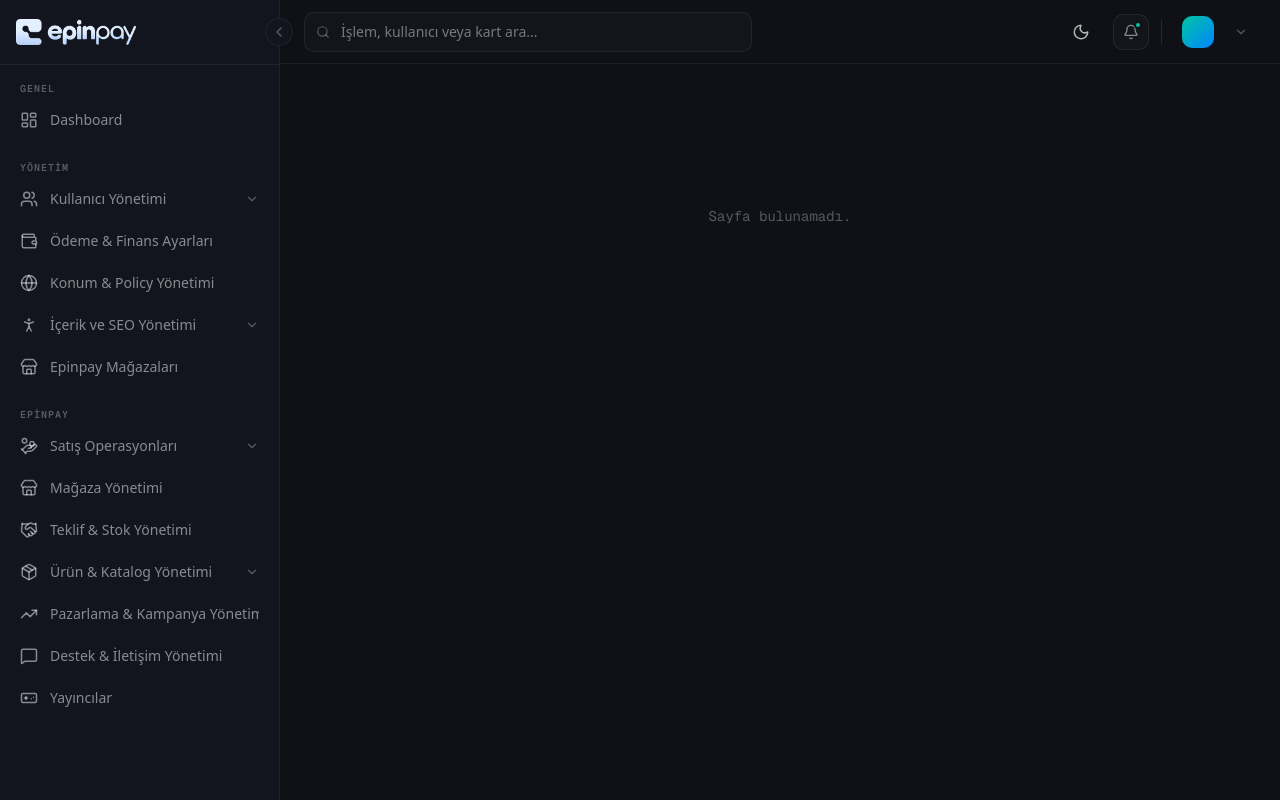
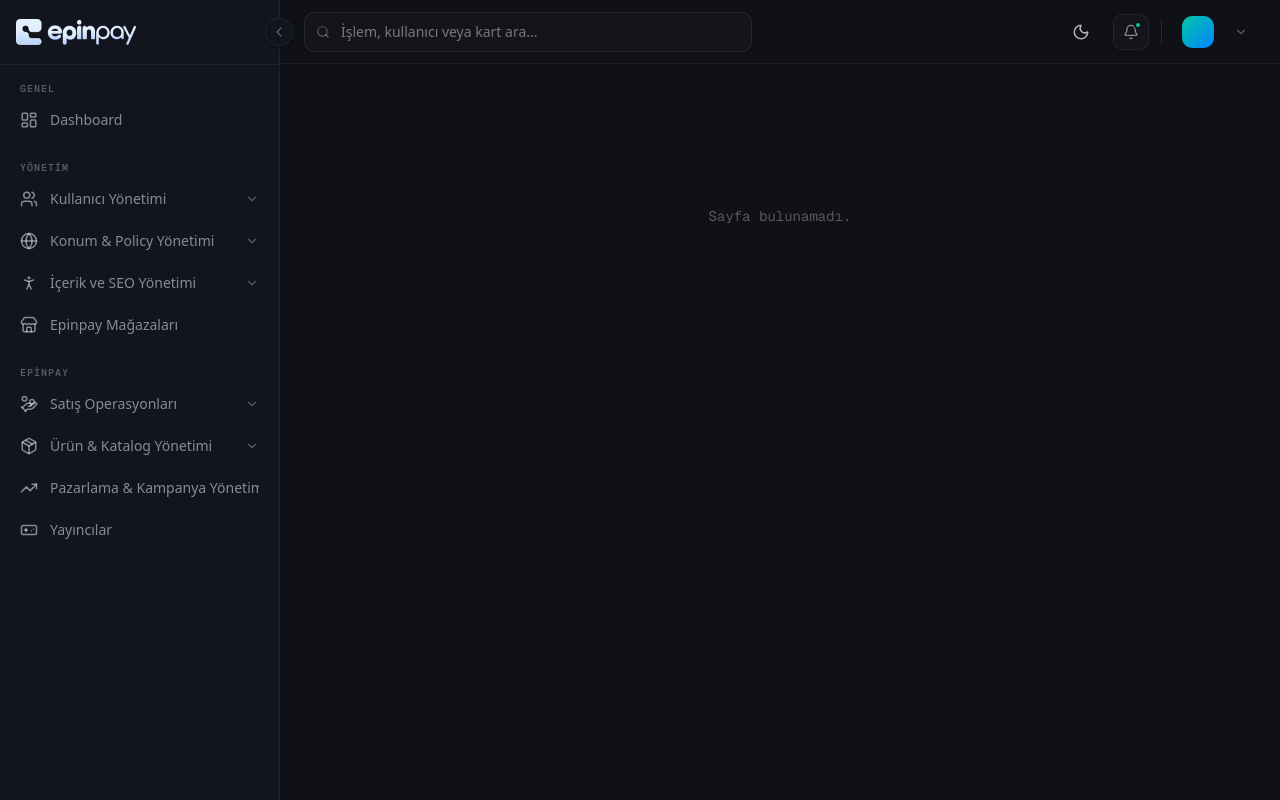
Before and after one commit to epinpay-gv/admin-frontend, a Next.js app: page /hub/1 in a window 1280 px wide. Built offline with nearby package versions, Linux system fonts and the light colour scheme.

Commit message:
revise: nav links

```diff
--- a/src/mocks/hub.ts
+++ b/src/mocks/hub.ts
@@ -50,37 +50,37 @@ export const HUB_PAGES: Record<string, HubPage> = {
       },
     ],
   },
-  "admin/finance": {
-    title: "Ödeme & Finans Ayarları",
-    description: "Ödeme yöntemleri, limitler ve finans politikaları.",
-    cards: [
-      {
-        title: "Ödeme Yöntemleri",
-        description: "Ödeme yöntemlerini ve limit politikalarını yönet.",
-        href: "/admin/finance/payment-methods",
-        icon: CreditCard,
-        color: "#00C6A2",
-      },
-      {
-        title: "Para Birimi & Limitler",
-        description: "KYC limitleri ve para birimi politikalarını yönet.",
-        href: "/admin/finance/limits",
-        icon: Wallet,
-        color: "#0085FF",
-      },
-    ],
-  },
+  // "admin/finance": {
+  //   title: "Ödeme & Finans Ayarları",
+  //   description: "Ödeme yöntemleri, limitler ve finans politikaları.",
+  //   cards: [
+  //     {
+  //       title: "Ödeme Yöntemleri",
+  //       description: "Ödeme yöntemlerini ve limit politikalarını yönet.",
+  //       href: "/admin/finance/payment-methods",
+  //       icon: CreditCard,
+  //       color: "#00C6A2",
+  //     },
+  //     {
+  //       title: "Para Birimi & Limitler",
+  //       description: "KYC limitleri ve para birimi politikalarını yönet.",
+  //       href: "/admin/finance/limits",
+  //       icon: Wallet,
+  //       color: "#0085FF",
+  //     },
+  //   ],
+  // },
   "admin/policy": {
     title: "Konum & Policy Yönetimi",
     description: "Ülke bazlı görünürlük ve policy yönetimi.",
     cards: [
-      {
-        title: "Ürün Görünürlüğü",
-        description: "Ülke bazlı ürün görünürlük ayarları.",
-        href: "/admin/policy/products",
-        icon: Package,
-        color: "#00C6A2",
-      },
+      // {
+      //   title: "Ürün Görünürlüğü",
+      //   description: "Ülke bazlı ürün görünürlük ayarları.",
+      //   href: "/admin/policy/products",
+      //   icon: Package,
+      //   color: "#00C6A2",
+      // },
       {
         title: "Ödeme Yöntemi Görünürlüğü",
         description: "Ülke bazlı ödeme yöntemi ayarları.",
@@ -88,20 +88,20 @@ export const HUB_PAGES: Record<string, HubPage> = {
         icon: CreditCard,
         color: "#0085FF",
       },
-      {
-        title: "Feature Görünürlüğü",
-        description: "Çark, Premium ve diğer feature ayarları.",
-        href: "/admin/policy/features",
-        icon: Globe,
-        color: "#FFB400",
-      },
-      {
-        title: "Emergency Override",
-        description: "Acil durum kapatma işlemleri.",
-        href: "/admin/policy/emergency",
-        icon: Globe,
-        color: "#FF5050",
-      },
+      // {
+      //   title: "Feature Görünürlüğü",
+      //   description: "Çark, Premium ve diğer feature ayarları.",
+      //   href: "/admin/policy/features",
+      //   icon: Globe,
+      //   color: "#FFB400",
+      // },
+      // {
+      //   title: "Emergency Override",
+      //   description: "Acil durum kapatma işlemleri.",
+      //   href: "/admin/policy/emergency",
+      //   icon: Globe,
+      //   color: "#FF5050",
+      // },
     ],
   },
   "admin/cms": {
--- a/src/mocks/navigation.ts
+++ b/src/mocks/navigation.ts
@@ -15,7 +15,9 @@ import {
   List,
   LayoutGrid,
   ShoppingCart,
-  Gamepad
+  Gamepad,
+  CreditCard,
+  ArrowLeftRight,
 } from "lucide-react";
 import { NavGroup } from "@/features/navigation/types";
 
@@ -27,9 +29,6 @@ export const NAV_GROUPS: NavGroup[] = [
         href: "/dashboard",
         label: "Dashboard",
         icon: LayoutDashboard,
-        children:  [
-          // { href: "/dashboard/summary", label: "Genel Sistem Özeti", icon: Users },
-        ]
       },
     ],
   },
@@ -41,21 +40,30 @@ export const NAV_GROUPS: NavGroup[] = [
         label: "Kullanıcı Yönetimi",
         icon: Users,
         children: [
-           { href: "/users", label: "Kullanıcı Listesi & Detaylar", icon: Users },
+          {
+            href: "/users",
+            label: "Kullanıcı Listesi & Detaylar",
+            icon: Users,
+          },
         ],
       },
-      {
-        href: "/hub/admin/finance",
-        label: "Ödeme & Finans Ayarları",
-        icon: Wallet,
-        children: [
-        ],
-      },
+      // {
+      //   href: "/hub/admin/finance",
+      //   label: "Ödeme & Finans Ayarları",
+      //   icon: Wallet,
+      //   children: [
+      //   ],
+      // },
       {
         href: "/hub/admin/policy",
         label: "Konum & Policy Yönetimi",
         icon: Globe,
         children: [
+          {
+            href: "/users",
+            label: "Ödeme Yöntemi Görünürlüğü",
+            icon: CreditCard,
+          },
         ],
       },
       {
@@ -64,15 +72,16 @@ export const NAV_GROUPS: NavGroup[] = [
         icon: PersonStanding,
         children: [
           { href: "/blog", label: "Blog Yönetimi", icon: Newspaper },
+          { href: "/admin/cms/redirects", label: "Yönlendirmeler", icon: ArrowLeftRight }, // TODO
+          { href: "/admin/cms/legal", label: "Yasal Sayfalar", icon: Newspaper }, // TODO
         ],
       },
       {
         href: "/store",
         label: "Epinpay Mağazaları",
         icon: Store,
-
-      }
-    ]
+      },
+    ],
   },
   {
     title: "Epinpay",
@@ -82,52 +91,68 @@ export const NAV_GROUPS: NavGroup[] = [
         label: "Satış Operasyonları",
         icon: HandCoins,
         children: [
-          { href: "/epinpay/orders", label: "Sipariş Listesi & Detaylar", icon: ShoppingCart },
-        ]
+          {
+            href: "/epinpay/orders",
+            label: "Sipariş Listesi & Detaylar",
+            icon: ShoppingCart,
           },
-      {
-        href: "/hub/epinpay/store",
-        label: "Mağaza Yönetimi",
-        icon: Store,
-        children: [
-        ]
+        ],
       },
-      {
-        href: "/hub/epinpay/offers",
-        label: "Teklif & Stok Yönetimi",
-        icon: Handshake,
-        children: [
-        ]
-      },
+      // {
+      //   href: "/hub/epinpay/store",
+      //   label: "Mağaza Yönetimi",
+      //   icon: Store,
+      //   children: [
+      //   ]
+      // },
+      // {
+      //   href: "/hub/epinpay/offers",
+      //   label: "Teklif & Stok Yönetimi",
+      //   icon: Handshake,
+      //   children: [
+      //   ]
+      // },
       {
         href: "/hub/epinpay/products",
         label: "Ürün & Katalog Yönetimi",
         icon: Package,
         children: [
-          { href: "/epinpay/products", label: "Ürün Listesi & Detaylar", icon: List },
-          { href: "/epinpay/categories", label: "Kategori Listesi & Detaylar", icon: LayoutGrid }
-        ]
+          {
+            href: "/epinpay/products",
+            label: "Ürün Listesi & Detaylar",
+            icon: List,
+          },
+          {
+            href: "/epinpay/categories",
+            label: "Kategori Listesi & Detaylar",
+            icon: LayoutGrid,
+          },
+        ],
       },
       {
         href: "/hub/epinpay/marketing",
         label: "Pazarlama & Kampanya Yönetimi",
         icon: TrendingUp,
         children: [
-          { href: "/epinpay/raffles", label: "Çekiliş Listesi & Detaylar", icon: Gift }
-        ]
+          {
+            href: "/epinpay/raffles",
+            label: "Çekiliş Listesi & Detaylar",
+            icon: Gift,
           },
-      {
-        href: "/hub/epinpay/support",
-        label: "Destek & İletişim Yönetimi",
-        icon: MessageSquare,
-        children: [
-        ]
+        ],
       },
+      // {
+      //   href: "/hub/epinpay/support",
+      //   label: "Destek & İletişim Yönetimi",
+      //   icon: MessageSquare,
+      //   children: [
+      //   ]
+      // },
       {
         href: "/streamers",
         label: "Yayıncılar",
         icon: Gamepad,
       },
-    ]
+    ],
   },
 ];
```
Lines whose indentation alone changed are shown as unchanged.
